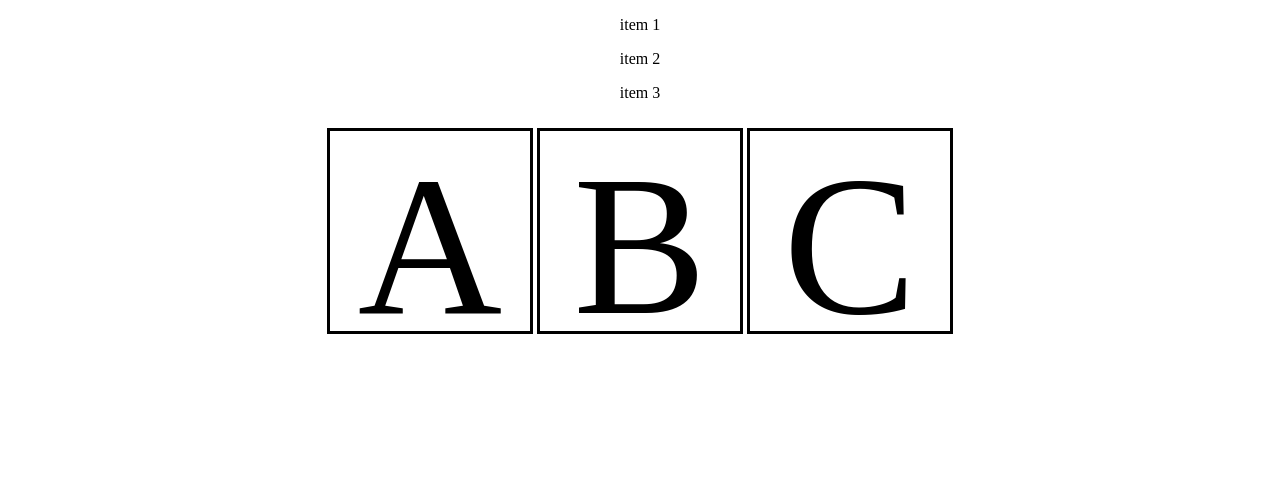
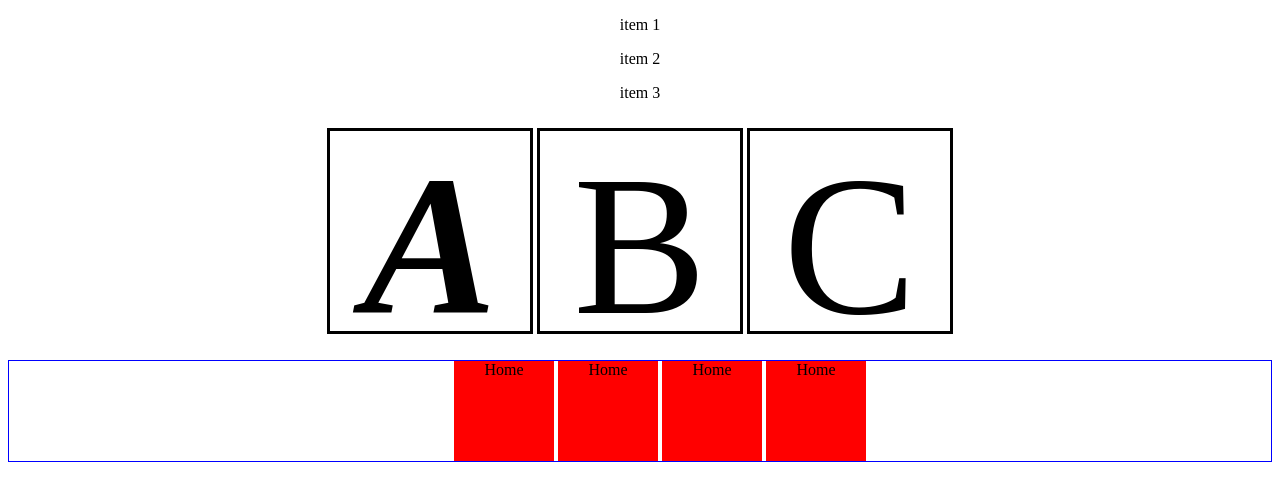
Before and after one commit to mandylimbu/summer-2019-assignmments-mandy, a plain HTML site: page week_4/css_practice/index.html in a window 1280 px wide. Drawn offline with Linux system fonts and the light colour scheme.

Commit message:
new week_4 changes

```diff
--- a/week_4/css_practice/index.html
+++ b/week_4/css_practice/index.html
@@ -21,6 +21,10 @@
         font-size: 200px;
         margin:10px auto ;
         display: inline-block;
+        }
+        #red {
+        font-weight: 700;
+            font-style: italic;
 
         }
         .text {
@@ -55,6 +59,13 @@
     <div id="green">B</div>
     <div id="blue">C</div>
 
+    <ul>
+        <li>Home</li>
+        <li>Home</li>
+    <li>Home</li>
+    <li>Home</li>
+    </ul>
+
 
 
 
```
